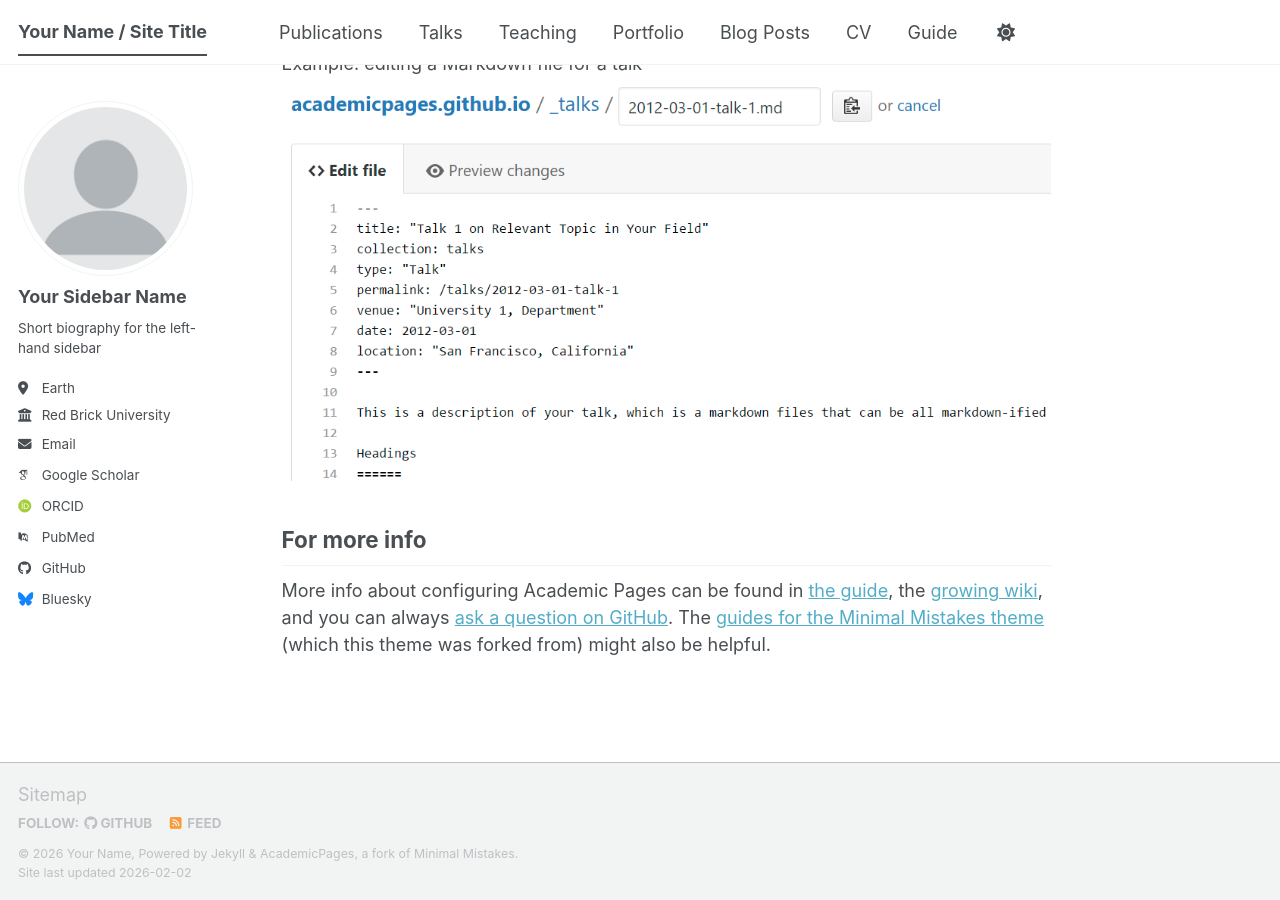
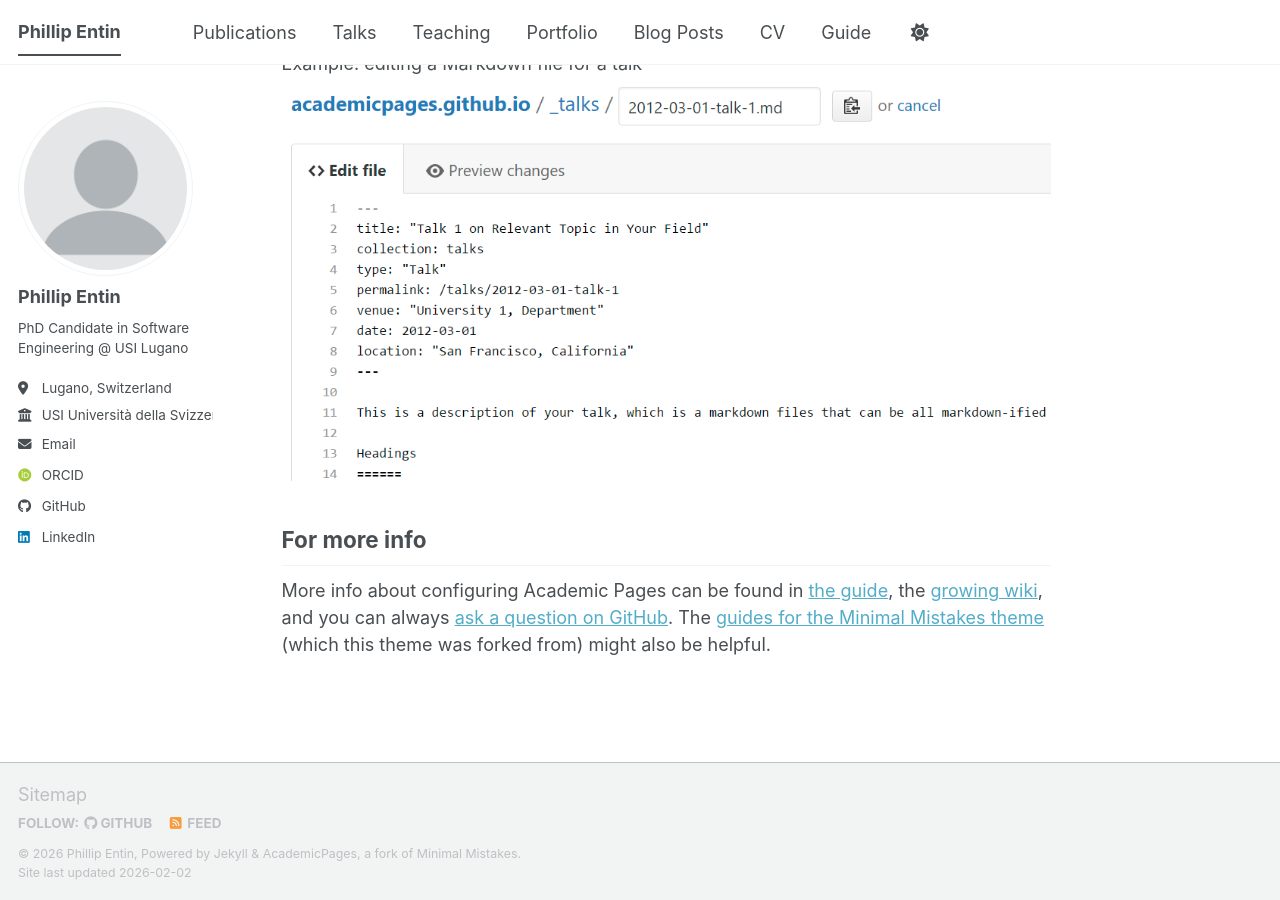
Before and after one commit to P-droi/P-droi.github.io, a Jekyll site: the page built from _pages/about.md, in a window 1280 px wide and 900 px high, scrolled down 2720 px. Built offline with Jekyll 4.4.1, drawn with Linux system fonts in a browser that asks for light colours; some web fonts are replaced; a script bundle is joined from its source files by our own code; library files that are not in the unit come from our copies.

Commit message:
Update personal information in _config.yml

```diff
--- a/_config.yml
+++ b/_config.yml
@@ -9,14 +9,14 @@
 # Basic Site Settings
 locale                   : "en-US"
 site_theme               : "default" # The available themes options are "default", "air", "sunrise", "mint", "dirt" and "contrast"
-title                    : "Your Name / Site Title"
+title                    : "Phillip Entin"
 title_separator          : "-"
-name                     : &name "Your Name"
-description              : &description "Your Name's academic portfolio"   # Update this with a general description of your site, this is the default if not overridden by a page
-url                      : https://academicpages.github.io # The base hostname & protocol for your site e.g. "https://[your GitHub username].github.io",
+name                     : &name "Phillip Entin"
+description              : &description "Phillip's academic portfolio"   # Update this with a general description of your site, this is the default if not overridden by a page
+url                      : https://P-droi.github.io # The base hostname & protocol for your site e.g. "https://[your GitHub username].github.io",
                                                            # or if you already have some other page hosted on Github then use "https://[your GitHub username].github.io/[Your Repo Name]"
 baseurl                  : "" # the subpath of your site, e.g. "/blog"
-repository               : "academicpages/academicpages.github.io"
+repository               : "P-droi/P-droi.github.io"
 
 # Site Author - The following control what appear as part of the author content on the side bar.
 #               If a field is blank the icon and link will not appear, otherwise it will be shown.
@@ -24,24 +24,24 @@ repository               : "academicpages/academicpages.github.io"
 author:
   # Biographic information
   avatar           : "profile.png"
-  name             : "Your Sidebar Name"
+  name             : "Phillip Entin"
   pronouns         : # example: "she/her"
-  bio              : "Short biography for the left-hand sidebar"
-  location         : "Earth"
-  employer         : "Red Brick University"
+  bio              : "PhD Candidate in Software Engineering @ USI Lugano"
+  location         : "Lugano, Switzerland"
+  employer         : "USI Università della Svizzera italiana"
   uri              : # URL
-  email            : "none@example.org"
+  email            : "# replaced with contact form"
 
   # Academic websites
   academia         : # URL
   arxiv            : # URL - Update with the correct link to your profile
-  googlescholar    : "https://scholar.google.com/citations?user=PS_CX0AAAAAJ"
+  googlescholar    : # URL
   inspire-hep      : # URL
   impactstory      : # URL
-  orcid            : "https://orcid.org/yourorcidurl"
+  orcid            : "https://orcid.org/0009-0009-3591-5589"
   semantic         : # URL
   ssrn             : # URL
-  pubmed           : "https://www.ncbi.nlm.nih.gov/pubmed/?term=john+snow"
+  pubmed           : # URL
   researchgate     : # URL
   scopus           : # URL
   zotero           : # URL
@@ -51,13 +51,13 @@ author:
   bitbucket        : # Username - Update with your username on the site
   codepen          : # Username
   dribbble         : # Username
-  github           : "academicpages"
+  github           : "P-droi"
   kaggle           : # Username
   stackoverflow    : # User number or user number and name (i.e., use "1" or "1/jeff-atwood")
 
   # Social media
   artstation       : # Username
-  bluesky          : "bsky.app" # Replace this with you Bluesky username
+  bluesky          : # Replace this with you Bluesky username
   facebook         : # Username
   flickr           : # Username
   foursquare       : # Username
@@ -66,7 +66,7 @@ author:
   keybase          : # Username
   instagram        : # Username
   lastfm           : # Username
-  linkedin         : # Username
+  linkedin         : "phillip-entin"
   mastodon         : # URL
   medium           : # URL
   pinterest        : # Username
```
